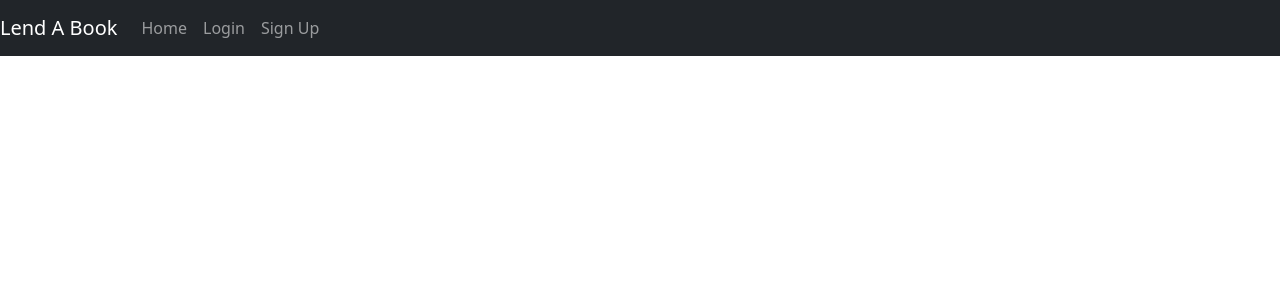
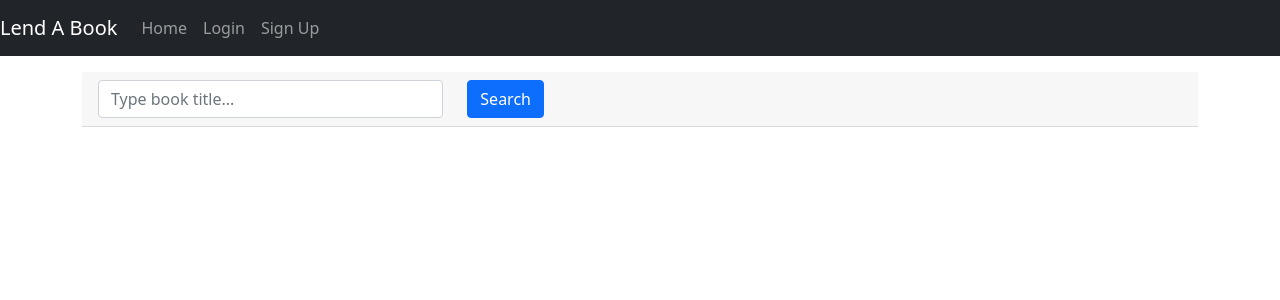
Before and after one commit to KanchanaSW/LEND-A-BOOK-, a React (Create React App) app: page /exDBBookSearch in a window 1280 px wide. Shown: the top 300 px of the page. Built offline with nearby package versions, Linux system fonts and the light colour scheme.

Commit message:
External-DB Books added

```diff
--- a/src/App.js
+++ b/src/App.js
@@ -47,6 +47,8 @@ import CSVUpdateBook from "./components/CSV/CSVUpdateBook";
 import CSVMovies from "./components/CSV/CSVMovies";
 import CSVAddMovie from "./components/CSV/CSVAddMovie";
 import CSVUpdateMovie from "./components/CSV/CSVUpdateMovie";
+
+import ExBookSearch from "./components/DB-Integration/exBookSearch";
 
 const App = () => {
   const [showAdminBoard, setShowAdminBoard] = useState(false);
@@ -174,6 +176,8 @@ const App = () => {
           <Route path="/csvMovies" component={CSVMovies}/>
           <Route path="/csvAddMovie/:id" component={CSVAddMovie} />
           <Route path="/csvUpdateMovie/:id" component={CSVUpdateMovie}/>
+
+          <Route path="/exDBBookSearch" component={ExBookSearch}/>
         </Switch>
       </div>
     </div>
--- a/src/components/BoardAdmin.js
+++ b/src/components/BoardAdmin.js
@@ -89,11 +89,16 @@ const BoardAdmin = () => {
             CSV-Books
           </Link>
         </div>
-
         <br></br>
         <div className="form-group">
           <Link to={"/csvMovies"} className="btn btn-primary">
             CSV-Movies
+          </Link>
+        </div>
+        <br></br>
+        <div className="form-group">
+          <Link to={"/exDBBookSearch"} className="btn btn-primary">
+            External DB Books
           </Link>
         </div>
       </div>
--- /dev/null
+++ b/src/components/DB-Integration/exBookSearch.js
@@ -0,0 +1,89 @@
+import React, { useState } from "react";
+import axios from "axios";
+import externalServices from "./external.services";
+
+function ExBookSearch(){
+      const [book, setBook] = useState("");
+      const [result, setResult] = useState([]);
+
+      function handleChange(event){
+          const book=event.target.value;
+          setBook(book);
+      }
+      function handleSubmit(event){
+          event.preventDefault();
+            externalServices.searchBook(book).then((data)=>{
+                console.log(data.data);
+                setResult(data.data);
+            });
+      }
+      return (
+        <form onSubmit={handleSubmit}>
+          <div className="card-header main-search">
+            {/*
+            <form:form action="${pageContext.request.contextPath}/SearchItem" method="GET">
+            <div class="row">
+                <div class="col-10">
+                    <input type="text" placeholder="Type Item Name.." class="form-control" name="searchItem">
+                </div>
+                <div class="col">
+                    <button class="btn btn-primary search-btn" type="submit">Search</button>
+                    <button href="/ViewAllItems">Item-List</button>
+                </div>
+            </div>
+        </form:form> */}
+            <div className="row">
+              <div className="col-12 col-md-3 col-xl-4">
+                <input
+                  onChange={handleChange}
+                  className="AutoFocus form-control"
+                  placeholder="Type book title..."
+                  type="text"
+                />
+              </div>
+              <div className="col-sm align-self-end">
+                <input
+                  type="submit"
+                  value="Search"
+                  className="btn btn-primary search-btn"
+                />
+              </div>
+            </div>
+          </div>
+          <div className="container">
+            <div className="row">
+              {result.map((book) => (
+                <div class="card mb-3" style={{ maxWidth: "500px" }}>
+                  <div class="row g-0">
+                    <div class="col md-4">
+                      <img
+                        src={book.coverPage !== undefined ? book.coverPage : ""}
+                        alt={book.title}
+                      ></img>
+                    </div>
+                    <div class="col md-8">
+                      <div class="card-body">
+                        <h5 class="card-title">{book.title}</h5>
+                        <h6 className="card-author">by {book.author}</h6>
+                        <p className="card-text2">{book.summary}...</p>
+                        <p class="card-text">
+                      {/*     <a
+                            href={book.volumeInfo.previewLink}
+                            className="btn btn-primary"
+                          >
+                            Know more
+                          </a> */}
+                        </p>
+                      </div>
+                    </div>
+                  </div>
+                </div>
+              ))}
+            </div>
+          </div>
+        </form>
+      );
+
+
+}
+export default ExBookSearch;
--- /dev/null
+++ b/src/components/DB-Integration/external.services.js
@@ -0,0 +1,22 @@
+import axios from "axios";
+import authHeader from "../../services/auth-header";
+
+const API_URL = "http://localhost:8080/api/external/";
+
+class ExternalDBService{
+    getEXternalBooks=()=>{
+        return axios.get(API_URL +"books",{headers:authHeader()});
+    };
+    searchBook=(id)=>{
+        return axios.get(API_URL+"books/"+id,{headers:authHeader()});
+    };
+
+
+    getExternalMovies=()=>{
+        return axios.get(API_URL+"movies",{headers:authHeader()});
+    };
+    searchMovie=(id)=>{
+        return axios.get(API_URL+"movies/"+id,{headers:authHeader()});
+    };
+}
+export default new ExternalDBService();
```
Also changed, not shown: src/components/API-Intergration/apiBooksSearch.js (+12 -0 lines), src/components/DB-Integration/exMovieSearch.js (added).
